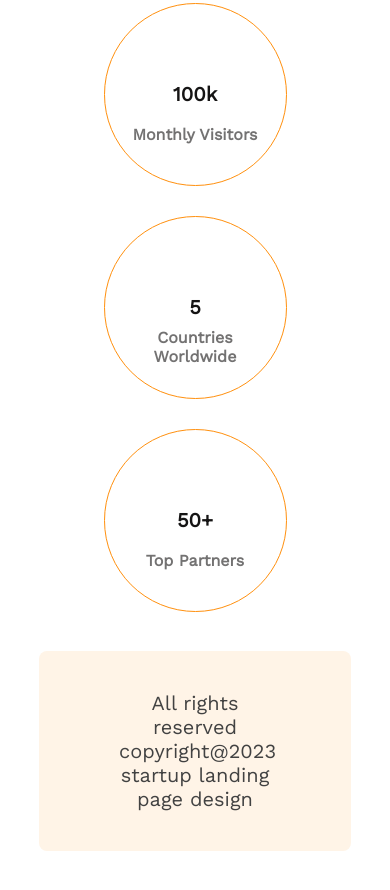
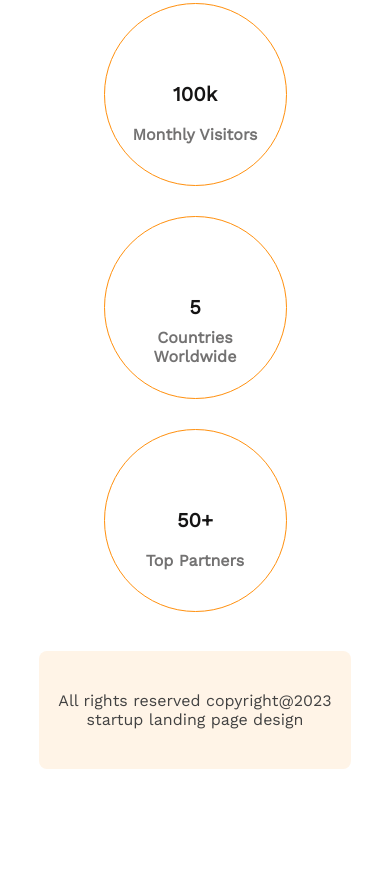
Before and after one commit to Shakil-Ahmed7/assignment-two, a plain HTML site: page index.html in a window 390 px wide. Shown: the part 6144-7034 px from the top of the page. After the commit the page ends 6952 px from the top, so only its background shows below. Drawn offline with nearby package versions, Linux system fonts and the light colour scheme.

Commit message:
more responsive

```diff
--- a/styles/style.css
+++ b/styles/style.css
@@ -466,6 +466,13 @@ footer {
         grid-template-columns: repeat(1, 1fr);
         gap: 30px;
     }
+    footer {
+        padding: 40px 0px;
+    }
+
+    .footer-details {
+        font-size: 16px;
+    }
 
 }
 
```
